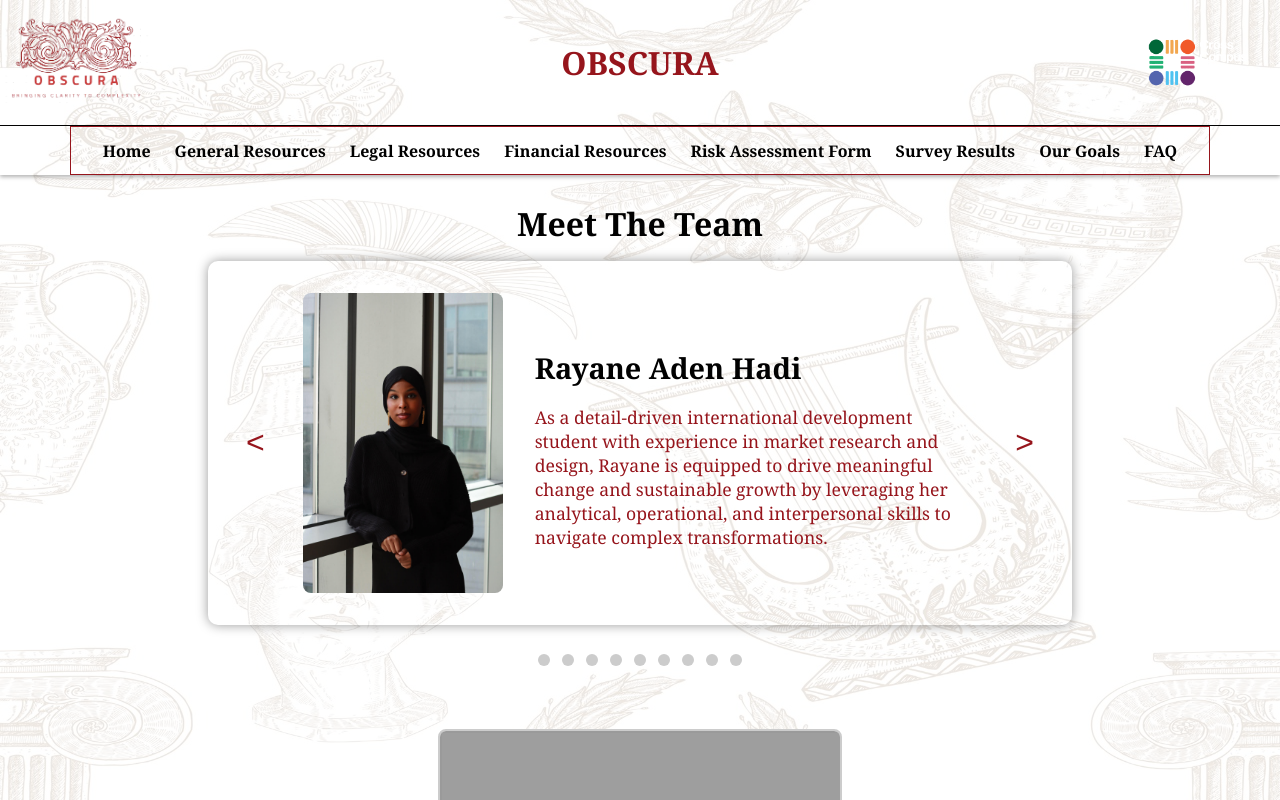
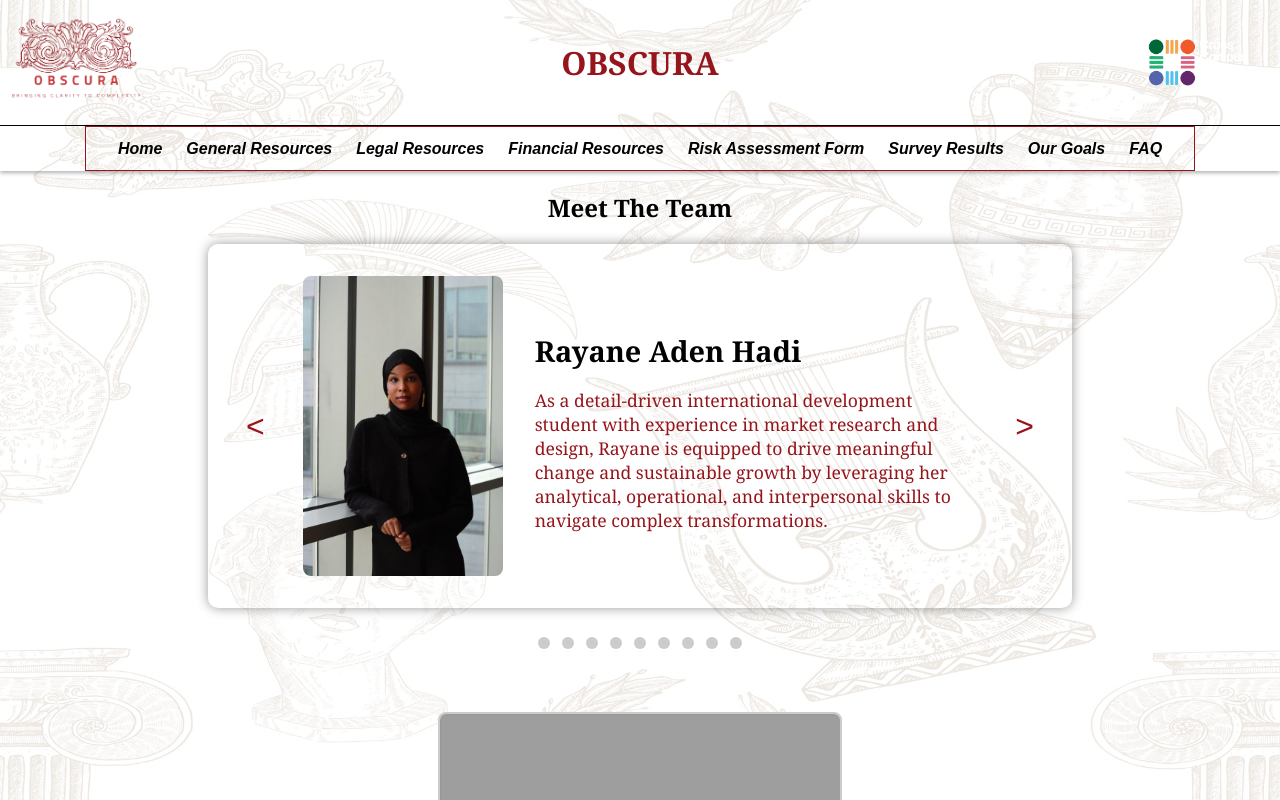
Before and after one commit to Harshil-K/KnowledgeMobilization, a React (Create React App) app: page /team in a window 1280 px wide. Shown: the top 800 px of the page. Built offline with nearby package versions, Linux system fonts and the light colour scheme; grey boxes are pictures that could not be loaded.

Commit message:
End styling

```diff
--- /dev/null
+++ b/src/components/Navbar.css
@@ -0,0 +1,4 @@
+.titles{
+    font-family: 'Neue Montreal', sans-serif; /* Use Neue Montreal for information */
+    font-style: italic;
+}
--- a/src/components/Navbar.jsx
+++ b/src/components/Navbar.jsx
@@ -1,6 +1,7 @@
 import React from 'react';
 import { Link } from 'react-router-dom';
 import './HeaderFooter.css';
+import "./Navbar.css";
 
 
 //Centre the elements for each page
@@ -8,15 +9,15 @@ function Navbar() {
   return (
     //Add the FAQ link in there.
     <nav className="navbar">
-      <Link to="/">Home</Link>
+      <Link className='titles' to="/">Home</Link>
       {/* <Link to="/guidelines">Guidelines</Link> */}
-      <Link to="/generalresources">General Resources</Link>
-      <Link to="/legalresources">Legal Resources</Link>
-      <Link to="/financialresources">Financial Resources</Link>
-      <Link to="/RAForm">Risk Assessment Form</Link>
-      <Link to="/survey">Survey Results</Link>
-      <Link to="/mission">Our Goals</Link>
-      <Link to="/faq">FAQ</Link>
+      <Link className='titles' to="/generalresources">General Resources</Link>
+      <Link className='titles' to="/legalresources">Legal Resources</Link>
+      <Link className='titles' to="/financialresources">Financial Resources</Link>
+      <Link className='titles' to="/RAForm">Risk Assessment Form</Link>
+      <Link className='titles' to="/survey">Survey Results</Link>
+      <Link className='titles' to="/mission">Our Goals</Link>
+      <Link className='titles' to="/faq">FAQ</Link>
     </nav>
   );
 }
--- a/src/styling/MainPage.css
+++ b/src/styling/MainPage.css
@@ -13,11 +13,13 @@
   display: block;
 }
 
-.about-section {
+.about-section h2 {
   margin-top: 3rem;
   margin-bottom: 3rem;
   color: #010101;
   background-color: transparent;
+  font-family: 'Ibarra Real Nova', serif; /* Use Ibarra Real Nova for titles */
+  font-weight: bold;
 }
 
 .about-obscura {
@@ -31,6 +33,8 @@
   border-radius: 8px;
   background-color: transparent;
   box-shadow: 0 0 12px rgba(0, 0, 0, 0.4);
+  font-family: 'Neue Montreal', sans-serif; /* Use Neue Montreal for information */
+  font-style: italic;
 }
 
 .about-obscura p {
--- a/src/styling/MissionPage.css
+++ b/src/styling/MissionPage.css
@@ -2,6 +2,7 @@
     max-width: 800px;
     margin: 0rem auto;
     text-align: center;
+
   }
 
   .banner-image {
@@ -14,10 +15,22 @@
     display: block;
   }
 
-  h2 {
+  .mission h2 {
     color: #010101;
     font-size: 2rem;
     margin-bottom: 1rem;
+    font-family: 'Ibarra Real Nova', serif; /* Use Ibarra Real Nova for titles */
+    font-weight: bold;
+  }
+
+  .vision h2{
+    font-family: 'Ibarra Real Nova', serif; /* Use Ibarra Real Nova for titles */
+    font-weight: bold;
+  }
+
+  .values h2{
+    font-family: 'Ibarra Real Nova', serif; /* Use Ibarra Real Nova for titles */
+    font-weight: bold;
   }
 
   .justified-text {
@@ -25,7 +38,8 @@
     font-size: 1.1rem;
     line-height: 1.6;
     text-align: justify;
-    font-style: italic; /* Italics for art references */
+    font-family: 'Neue Montreal', sans-serif; /* Use Neue Montreal for information */
+    font-style: italic;
 
   }
 
```
